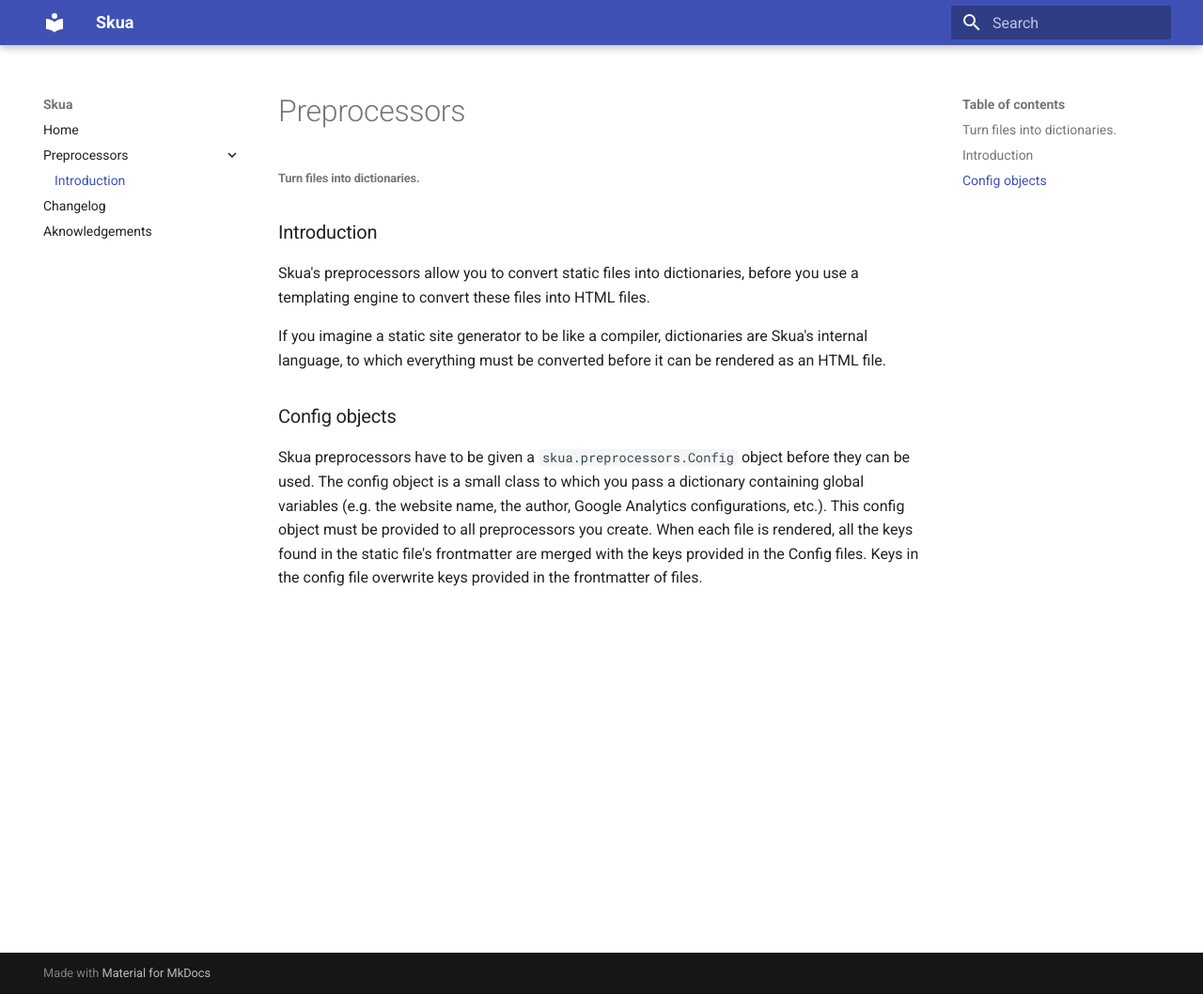
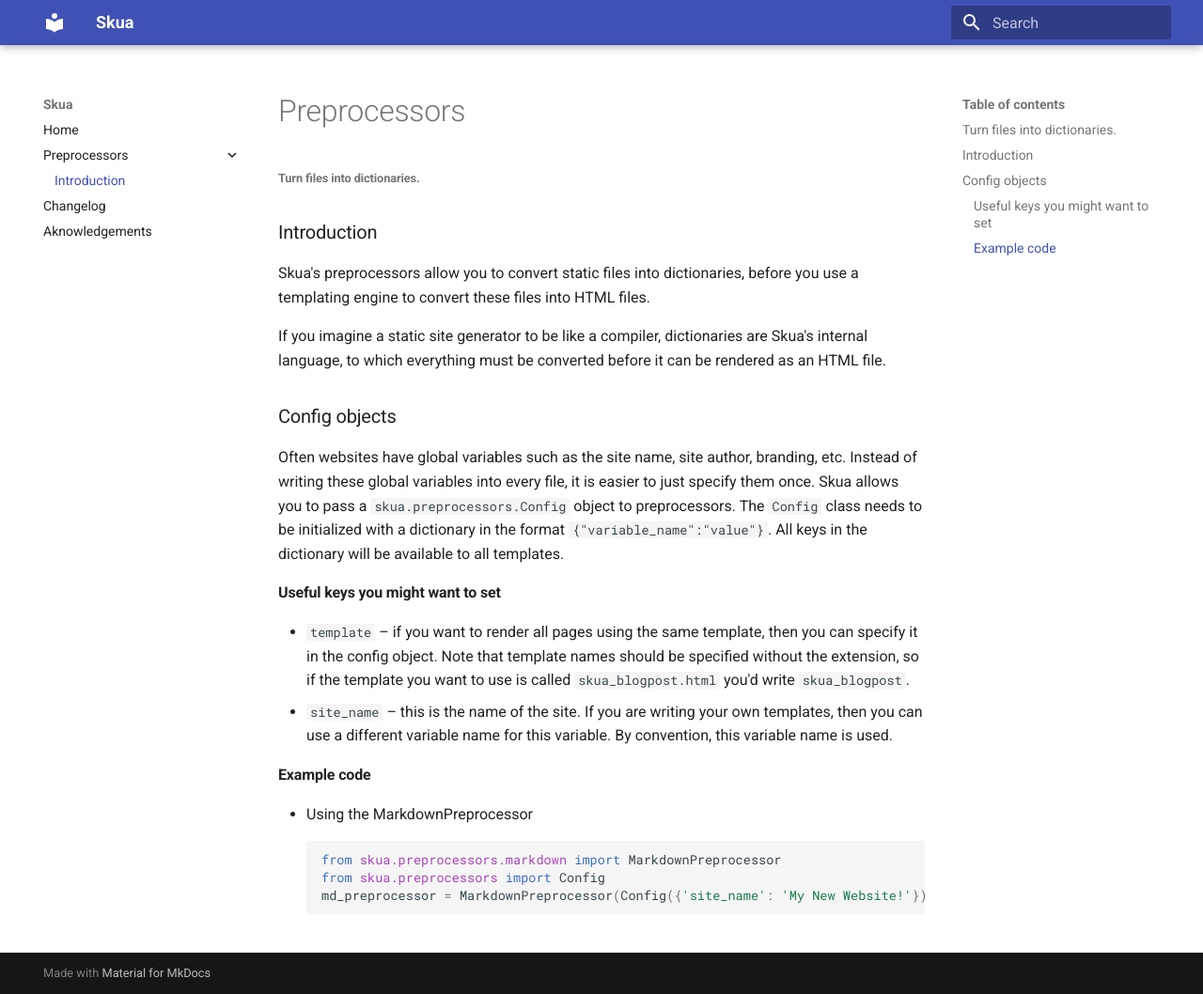
Before and after one commit to getskua/skua, an MkDocs documentation site: the page built from docs/preprocessors/introduction.md, in a window 1280 px wide and 1058 px high. Shown: the whole window at 94% size. Built offline with MkDocs 1.6.1 and Material for MkDocs 9.7.7, drawn with Linux system fonts in a browser that asks for light colours.

Commit message:
Updated documentation. [ci skip]

````diff
--- a/docs/preprocessors/introduction.md
+++ b/docs/preprocessors/introduction.md
@@ -6,4 +6,15 @@
 If you imagine a static site generator to be like a compiler, dictionaries are Skua's internal language, to which everything must be converted before it can be rendered as an HTML file.
 
 ### Config objects
-Skua preprocessors have to be given a `skua.preprocessors.Config` object before they can be used. The config object is a small class to which you pass a dictionary containing global variables (e.g. the website name, the author, Google Analytics configurations, etc.). This config object must be provided to all preprocessors you create. When each file is rendered, all the keys found in the static file's frontmatter are merged with the keys provided in the Config files. Keys in the config file overwrite keys provided in the frontmatter of files.
+Often websites have global variables such as the site name, site author, branding, etc. Instead of writing these global variables into every file, it is easier to just specify them once. Skua allows you to pass a `skua.preprocessors.Config` object to preprocessors. The `Config` class needs to be initialized with a dictionary in the format `{"variable_name":"value"}`. All keys in the dictionary will be available to all templates.
+
+#### Useful keys you might want to set
+* `template` – if you want to render all pages using the same template, then you can specify it in the config object. Note that template names should be specified without the extension, so if the template you want to use is called `skua_blogpost.html` you'd write `skua_blogpost`.
+* `site_name` – this is the name of the site. If you are writing your own templates, then you can use a different variable name for this variable. By convention, this variable name is used.
+#### Example code
+* Using the MarkdownPreprocessor
+```python
+from skua.preprocessors.markdown import MarkdownPreprocessor
+from skua.preprocessors import Config
+md_preprocessor = MarkdownPreprocessor(Config({'site_name': 'My New Website!'}))
+```
````
Also changed, not shown: 1 other file.
